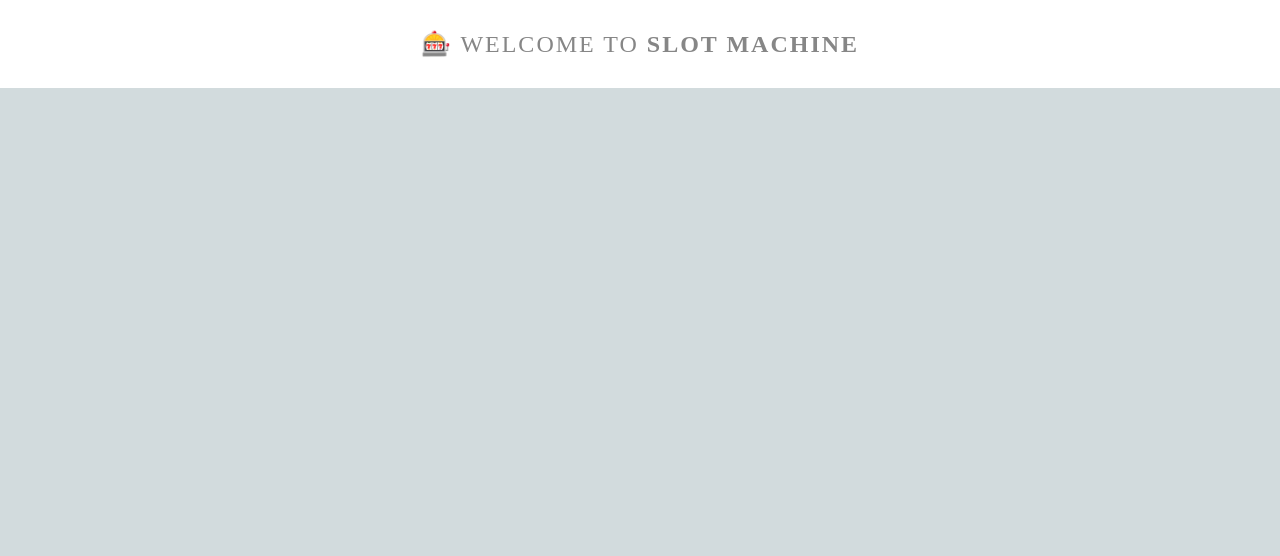
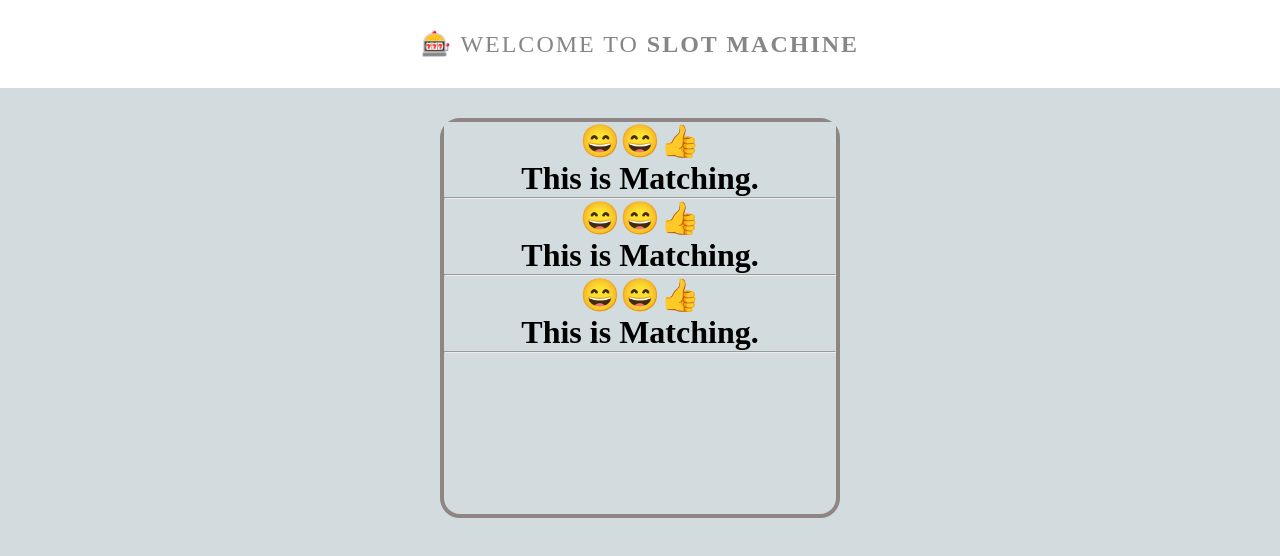
Before and after one commit to Yash-Var/Slot_Machine_By_React, a React (Create React App) app: page / in a window 1280 px wide. Shown: the top 556 px of the page. Built offline with nearby package versions, Linux system fonts and the light colour scheme.

Commit message:
completed the slot_Machine_game

```diff
--- a/src/App.css
+++ b/src/App.css
@@ -6,8 +6,17 @@
   /* background-color: #d2dbdd; */
   /* background-color: #96e2f4; */
 }
+.slot_inner{
+  text-align: center;
 
-
+}
+.slot_M{
+  width: 400px;
+  height: 400px;
+  border: 4px solid rgb(143, 133, 133);
+  border-radius: 5%;
+  margin: 0 auto;
+}
 .heading_style {
   padding: 30px 0;
   text-align: center;
--- a/src/App.js
+++ b/src/App.js
@@ -1,10 +1,43 @@
 import React from 'react';
 import "./App.css";
-const App=()=>{
-return(
-  <>
-    <h1 className='heading_style'>🎰 Welcome to <span style={{fontWeight:"bold", backgroundColor:"white"}}>Slot Machine</span></h1>
-  </>
-);
+
+const SlotM = () => {
+  let x = "😄";
+  let y = "😄";
+  let z = "👍";
+  if (x === y && x === z) {
+    return (
+      <>
+        <div className='slot_inner'>
+          <h1>{x}{y}{z}</h1>
+          <h1>This is Matching. </h1>
+          <hr />
+        </div>
+      </>
+    );
+  }else{
+    return (
+      <>
+        <div className='slot_inner'>
+          <h1>{x}{y}{z}</h1>
+          <h1>This is Matching. </h1>
+          <hr />
+        </div>
+      </>
+    );
+  }
+};
+
+const App = () => {
+  return (
+    <>
+      <h1 className='heading_style'>🎰 Welcome to <span style={{ fontWeight: "bold", backgroundColor: "white" }}>Slot Machine</span></h1>
+      <div className='slot_M'>
+      <SlotM />
+      <SlotM />
+      <SlotM />
+      </div>
+    </>
+  );
 };
 export default App;
```
